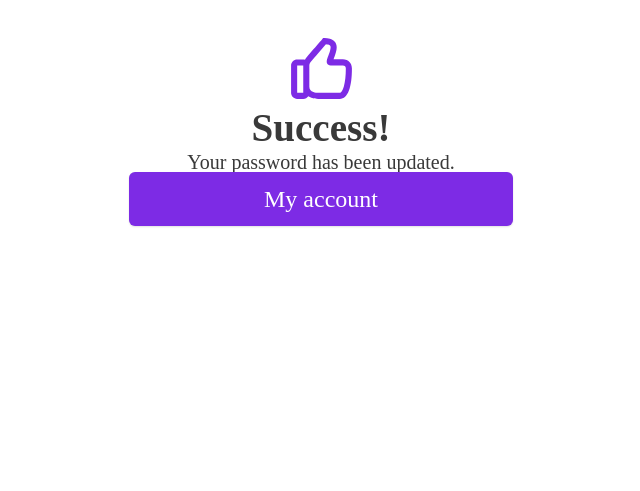
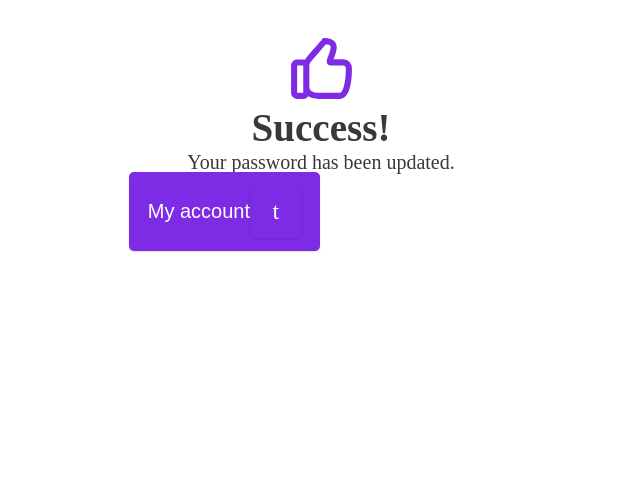
Before and after one commit to kurakoff/lk_sizze, a Django app: page /user/reset_done/ in a window 1280 px wide. Shown: the part 110-601 px from the top of the page, without its empty margins (319-959 px from the left). Run offline with Django 3.2, Linux system fonts and the light colour scheme; style sheets or scripts are compiled from the project's sources; some libraries are stand-ins or nearby versions; some web fonts are replaced.

```diff
--- a/auth_users/forms.py
+++ b/auth_users/forms.py
@@ -3,6 +3,8 @@ from django import forms
 
 
 class CreateUserForm(forms.ModelForm):
+    password = forms.CharField(widget=forms.PasswordInput())
+
     class Meta:
         model = User
         fields = ['username', 'password', 'email']
--- a/auth_users/urls.py
+++ b/auth_users/urls.py
@@ -1,4 +1,3 @@
-from django.contrib.auth.views import PasswordResetConfirmView
 from django.urls import path
 from .views import \
     LoginView, \
--- a/templates/auth/select_password.html
+++ b/templates/auth/select_password.html
@@ -8,7 +8,7 @@
 {% block content %}
     <div class="cd-demo cd-demo-container cd-demo-max-width-xs cd-demo-padding-y-xl js-cd-demo account_settings">
         {% if validlink %}
-            <form class="password-reset-form" method="post" action="">
+            <form class="password-reset-form" method="POST">
                 {% csrf_token %}
                 <div class="text-component text-center margin-bottom-md">
                     <h1>Select a Password</h1>
@@ -22,9 +22,11 @@
                     <label class="form-label text-sm margin-bottom-xxxs" for="inputPassword1">Password</label>
                     {{ form.new_password2 | add_classes:'form-control width-100%' }}
                 </div>
+
                 <div class="margin-bottom-sm">
                     <button class="btn--color btn btn--primary btn--md width-100%">Submit</button>
                 </div>
+                <div>{{ form.new_password2.errors }}</div>
             </form>
         {% else %}
             <h1>Password reset unsuccessful</h1>
--- a/templates/auth/success_reset_mail_send.html
+++ b/templates/auth/success_reset_mail_send.html
@@ -12,7 +12,10 @@
         <p class="mt-3 text-center">We’ve sent you a reset link.</p>
 
         <div class="mt-3 margin-bottom-sm">
+            <a href="{% url 'index' %}">
                 <button class="btn--color btn btn--primary btn--md width-100%">My account</button>
+            </a>
+
         </div>
     </div>
 {% endblock %}
--- a/templates/auth/success_reset_password.html
+++ b/templates/auth/success_reset_password.html
@@ -11,7 +11,9 @@
         <h1 class="text-center_h1">Success!</h1>
         <p class="mt-3 text-center">Your password has been updated.</p>
         <div class="mt-3 margin-bottom-sm">
-            <button class="btn--color btn btn--primary btn--md width-100%">My account</button>
+            <a href="{% url 'index' %}" class="btn btn--primary btn--betta">My account
+                <button class="btn--color btn btn--primary btn--md width-100%">t</button>
+            </a>
         </div>
     </div>
 {% endblock %}
```
Lines whose indentation alone changed are shown as unchanged.
